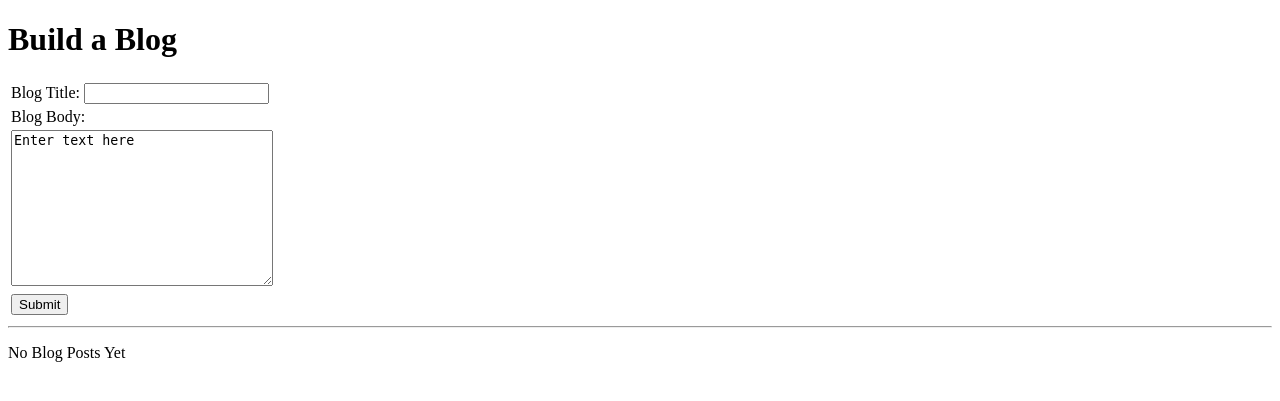
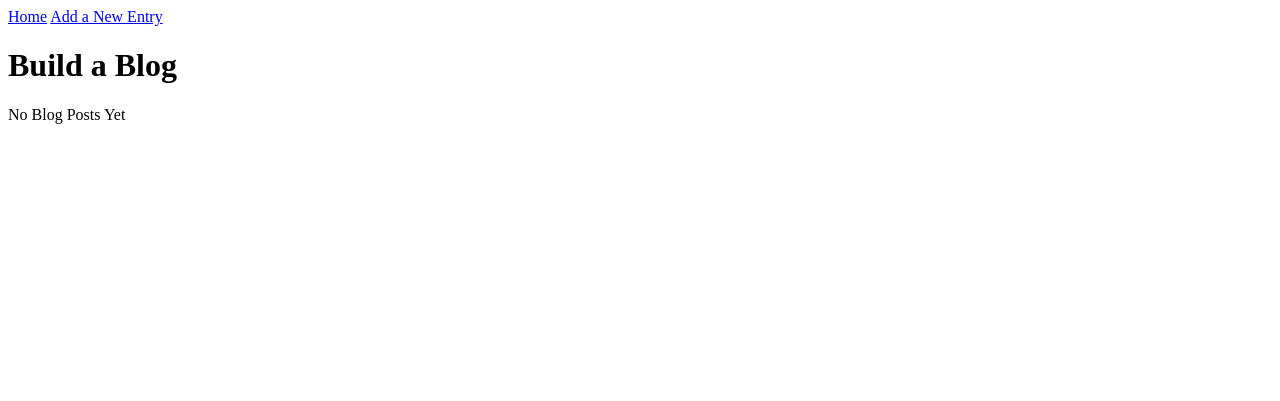
Before and after one commit to valeskah/build-a-blog, a Flask app: page / in a window 1280 px wide. Shown: the top 401 px of the page. Run offline with Flask 2, Linux system fonts and the light colour scheme; data that the repository does not hold is empty.

Commit message:
separate route for new posts, user returns home after submitting

```diff
--- a/main.py
+++ b/main.py
@@ -18,17 +18,24 @@ class Blog_post(db.Model):
         self.blog_body = blog_body
 
 
+@app.route('/new_post', methods=['POST', 'GET'])
+def new_post():
 
-posts = []
+    return render_template('new_post.html')
+
 
 @app.route('/', methods = ['POST', 'GET'])
 def index():
 
     if request.method == 'POST':
        blog_title = request.form['blog_title']
-       posts.append(blog_title)
+       blog_body = request.form['blog_body']
+       new_blog_post = Blog_post(blog_title, blog_body)
+       db.session.add(new_blog_post)
+       db.session.commit()
 
-    return render_template('blog_posts.html', title='Build-a-Blog', posts=posts)
+    posts = Blog_post.query.all()
+    return render_template('blog_list.html', posts=posts)
 
 if __name__ == '__main__':
     app.run()
--- a/templates/base.html
+++ b/templates/base.html
@@ -1,12 +1,13 @@
 <!doctype html>
 <html>
-    <head>
-        <title>{{title}}</title>
-    </head>
-<body>
 
-    {% block content %}
-    {% endblock %}
+<nav>
+    <a href='/'>Home</a>
+    <a href='/new_post'>Add a New Entry</a>
+</nav>
+
+{% block content %}
+{% endblock %}
 
 </body>
 </html>
--- /dev/null
+++ b/templates/blog_list.html
@@ -0,0 +1,25 @@
+{% extends "base.html"%}
+
+{% block content %}
+<head>
+        <h1>Build a Blog</h1>
+    </head>
+
+    <body>
+        {% if posts|length == 0 %}
+        <p>No Blog Posts Yet</p>
+
+        {% else %}
+
+        <ul>
+            {% for post in posts %}
+            <li>{{post.blog_title}}</li>
+                <ul>
+                    <li type='none'>- {{post.blog_body}}</li>
+                </ul>
+            {% endfor %}
+        </ul>
+
+        {% endif %}
+
+{% endblock %}
--- a/templates/blog_posts.html
+++ /dev/null
@@ -1,45 +0,0 @@
-{% extends "base.html" %}
-
-{% block content %}
-    <h1>Build a Blog</h1>
-    <table>
-        <tr>
-            <td>
-                <form method='post'>
-                <label>Blog Title:</label>
-                <input type='text' name='blog_title' />
-            </td>
-        </tr>
-        <tr>
-            <td>
-                <label>Blog Body:</label>
-            </td>
-        </tr>
-        <tr>
-            <td>
-                <textarea name='blog_body' rows='10' cols='30'>Enter text here
-                </textarea>
-            </td>
-        </tr>
-        <tr>
-            <td>
-                <input type='submit'>
-            </td>
-        </tr>
-    </form>
-    </table>
-
-    <hr />
-
-    {% if posts|length == 0 %}
-    <p>No Blog Posts Yet</p>
-    {% else %}
-
-    <ul>
-        {% for blog_title in posts %}
-        <li>{{blog_title}}</li>
-        {% endfor %}
-    </ul>
-
-    {% endif %}
-{% endblock %}
```
Also changed, not shown: templates/new_post.html (+15 -7 lines), templates/register.html (deleted, +0 -28 lines).
